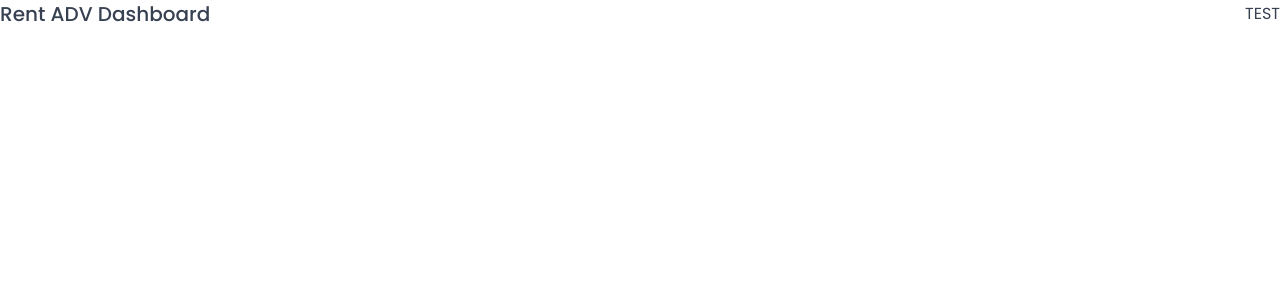
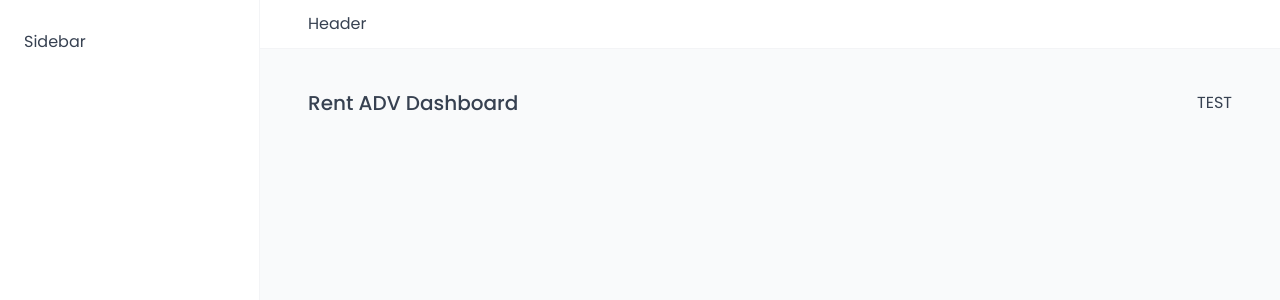
Before and after one commit to sinissto/rent-adventure-back-office, a React (Vite) app: page /dashboard in a window 1280 px wide. Shown: the top 300 px of the page. Built offline with nearby package versions, Linux system fonts and the light colour scheme; a web font is replaced by a local one.

Commit message:
App Layout finished

```diff
--- a/src/App.jsx
+++ b/src/App.jsx
@@ -8,6 +8,7 @@
 import Login from "./pages/Login.jsx";
 import PageNotFound from "./pages/PageNotFound.jsx";
 import GlobalStyles from "./styles/GlobalStyles.js";
+import AppLayout from "./ui/AppLayout.jsx";
 
 function App() {
   return (
@@ -15,6 +16,7 @@
       <GlobalStyles />
       <BrowserRouter>
         <Routes>
+          <Route element={<AppLayout />}>
             <Route index element={<Navigate replace to={"dashboard"} />} />
             <Route path={"dashboard"} element={<Dashboard />} />
             <Route path={"bookings"} element={<Bookings />} />
@@ -22,6 +24,7 @@
             <Route path={"users"} element={<Users />} />
             <Route path={"settings"} element={<Settings />} />
             <Route path={"account"} element={<Account />} />
+          </Route>
           <Route path={"login"} element={<Login />} />
           <Route path={"*"} element={<PageNotFound />} />
         </Routes>
--- /dev/null
+++ b/src/ui/AppLayout.jsx
@@ -0,0 +1,32 @@
+import Heading from "./Heading.jsx";
+import Row from "./Row.jsx";
+import { Outlet } from "react-router-dom";
+import Sidebar from "./Sidebar.jsx";
+import Header from "./Header.jsx";
+import styled from "styled-components";
+
+const StyledAppLayout = styled.div`
+  display: grid;
+  grid-template-columns: 26rem 1fr;
+  grid-template-rows: auto 1fr;
+  height: 100vh;
+`;
+
+const Main = styled.main`
+  background-color: var(--color-grey-50);
+  padding: 4rem 4.8rem 6.4rem 4.8rem;
+`;
+
+function AppLayout() {
+  return (
+    <StyledAppLayout>
+      <Header />
+      <Sidebar />
+      <Main>
+        <Outlet />
+      </Main>
+    </StyledAppLayout>
+  );
+}
+
+export default AppLayout;
--- /dev/null
+++ b/src/ui/Header.jsx
@@ -0,0 +1,13 @@
+import styled from "styled-components";
+
+const StyledHeader = styled.header`
+  background-color: var(--color-grey-0);
+  padding: 1.2rem 4.8rem;
+  border-bottom: 1px solid var(--color-grey-100);
+`;
+
+function Header() {
+  return <StyledHeader>Header</StyledHeader>;
+}
+
+export default Header;
--- /dev/null
+++ b/src/ui/Sidebar.jsx
@@ -0,0 +1,15 @@
+import styled from "styled-components";
+
+const StyledSidebar = styled.aside`
+  background-color: var(--color-grey-0);
+  padding: 3rem 2.4rem;
+  border-right: 1px solid var(--color-grey-100);
+
+  grid-row: 1/-1;
+`;
+
+function Sidebar() {
+  return <StyledSidebar>Sidebar</StyledSidebar>;
+}
+
+export default Sidebar;
```
Lines whose indentation alone changed are shown as unchanged.
